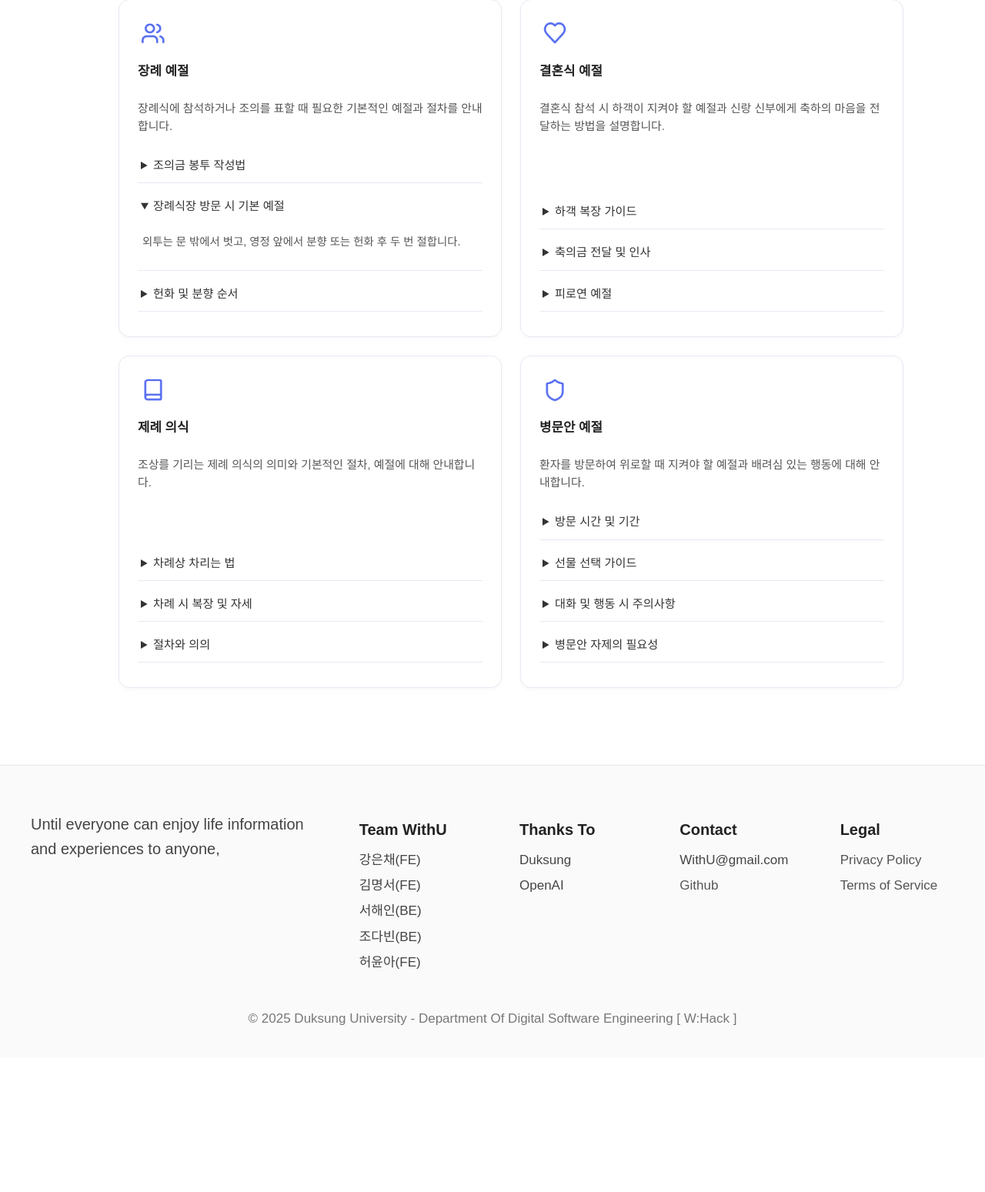
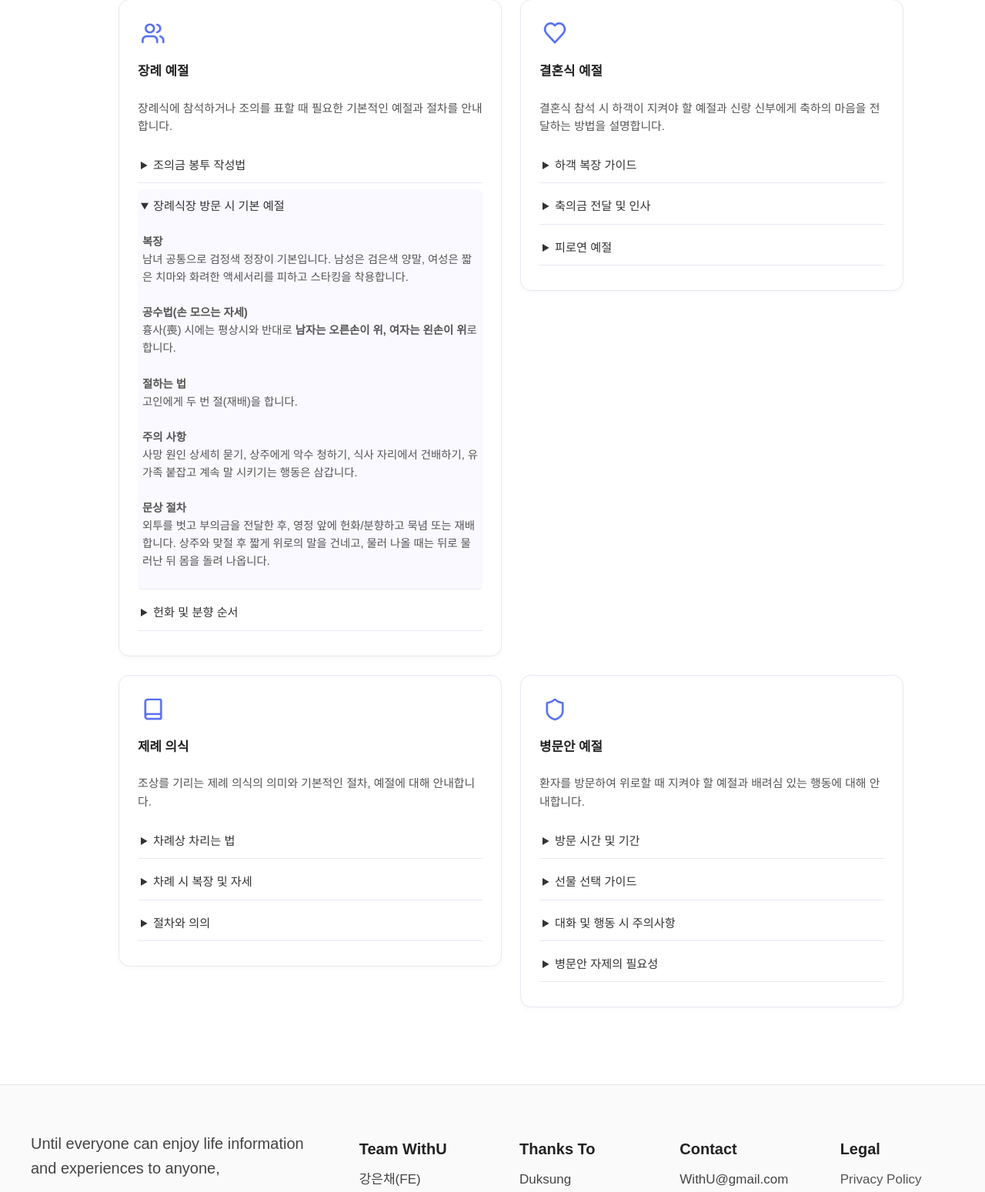
Before and after one commit to gjdbsdk/With_U, a Django app: page /society/ in a window 1280 px wide, after a click on "장례식장 방문 시 기본 예절". Shown: the part 523-2072 px from the top of the page at 77% size. Run offline with Django 5.2, Linux system fonts and the light colour scheme.

Commit message:
feat: 사회 페이지 세부내용 추가

```diff
--- a/frontend/static/css/society.css
+++ b/frontend/static/css/society.css
@@ -62,6 +62,7 @@ a {
   grid-template-columns: repeat(2, 1fr);
   gap: 24px;
   justify-content: center;
+  align-items: start;
 }
 
 
@@ -159,3 +160,8 @@ a {
     height: 38px;
   }
 }
+
+.card-faq details[open] {
+    background-color: #f9f9ff;
+    border-radius: 6px;
+}
--- a/frontend/templates/society.html
+++ b/frontend/templates/society.html
@@ -42,7 +42,7 @@
                         {% for topic in group.topics %}
                         <details>
                             <summary>{{ topic.title }}</summary>
-                            <p>{{ topic.content|linebreaksbr }}</p>
+                            <p>{{ topic.content|safe }}</p>
                         </details>
                         {% endfor %}
                     </div>
--- a/frontend/views.py
+++ b/frontend/views.py
@@ -28,29 +28,62 @@ class SocietyView(TemplateView):
                 'description': '장례식에 참석하거나 조의를 표할 때 필요한 기본적인 예절과 절차를 안내합니다.',
                 'icon_path': 'img/funeral.png',  # static/img/funeral.png
                 'topics': [
-                    {
+                  {
                         'title': '조의금 봉투 작성법',
-                        'content': '''조의금 봉투 앞면에는 고인을 애도하는 한자를 세로로 작성합니다. 아래 여섯 가지 한자를 많이 사용합니다.\n
-• 근조(謹弔) : 죽음에 대해 삼가 슬퍼하는 마음
-• 애도(哀悼) : 사람의 죽음에 대해 슬퍼함
-• 추모(追慕) : 죽은 사람을 그리며 생각함
-• 추도(追悼) : 죽은 사람에 대해 슬퍼함
-• 부의(賻儀) : 상가에 부조로 보내는 돈
-• 위령(慰靈) : 죽은 사람의 영혼을 위로함\n
+                        'content': '''조의금 봉투 앞면에는 고인을 애도하는 한자를 세로로 작성합니다. 아래 여섯 가지 한자를 많이 사용합니다.<br><br>
+• 근조(謹弔) : 죽음에 대해 삼가 슬퍼하는 마음<br>
+• 애도(哀悼) : 사람의 죽음에 대해 슬퍼함<br>
+• 추모(追慕) : 죽은 사람을 그리며 생각함<br>
+• 추도(追悼) : 죽은 사람에 대해 슬퍼함<br>
+• 부의(賻儀) : 상가에 부조로 보내는 돈<br>
+• 위령(慰靈) : 죽은 사람의 영혼을 위로함<br><br>
 뒷면 좌측 하단에 본인의 이름과 소속을 표시합니다. 만약 단체나 소속에서 부의금을 보낸다면, 뒷면에 단체나 회사명만 적어도 무방합니다.'''
                     },
-                    {'title': '장례식장 방문 시 기본 예절', 'content': '외투는 문 밖에서 벗고, 영정 앞에서 분향 또는 헌화 후 두 번 절합니다.'},
-                    {'title': '헌화 및 분향 순서', 'content': '헌화는 꽃송이가 영정을 향하게 두고, 분향은 향을 1~3개 집어 촛불에 불을 붙인 후 흔들어 끕니다.'},
+                    {
+                        'title': '장례식장 방문 시 기본 예절',
+                        'content': '''<b>복장</b><br>
+남녀 공통으로 검정색 정장이 기본입니다. 남성은 검은색 양말, 여성은 짧은 치마와 화려한 액세서리를 피하고 스타킹을 착용합니다.<br><br>
+<b>공수법(손 모으는 자세)</b><br>
+흉사(喪) 시에는 평상시와 반대로 <b>남자는 오른손이 위, 여자는 왼손이 위</b>로 합니다.<br><br>
+<b>절하는 법</b><br>
+고인에게 두 번 절(재배)을 합니다.<br><br>
+<b>주의 사항</b><br>
+사망 원인 상세히 묻기, 상주에게 악수 청하기, 식사 자리에서 건배하기, 유가족 붙잡고 계속 말 시키기는 행동은 삼갑니다.<br><br>
+<b>문상 절차</b><br>
+외투를 벗고 부의금을 전달한 후, 영정 앞에 헌화/분향하고 묵념 또는 재배합니다. 상주와 맞절 후 짧게 위로의 말을 건네고, 물러 나올 때는 뒤로 물러난 뒤 몸을 돌려 나옵니다.'''
+                    },
+                    {
+                        'title': '헌화 및 분향 순서',
+                        'content': '''<b>헌화</b><br>
+오른손으로 꽃줄기 하단을 잡고 왼손 바닥으로 오른손을 받쳐 들어, 두 손으로 <b>꽃 봉우리가 영정 쪽으로 향하게</b> 제단 위에 헌화한 뒤 잠깐 묵념합니다.<br><br>
+<b>분향</b><br>
+막대향 1~2개를 집어 촛불에 불을 붙인 후, <b>가볍게 흔들어</b> 불을 끕니다 (절대로 입으로 불면 안 됩니다). 두 손으로 향로에 꽂습니다.'''
+                    },
                 ]
             },
             {
-                'title': '결혼식 예절',
-                'description': '결혼식 참석 시 하객이 지켜야 할 예절과 신랑 신부에게 축하의 마음을 전달하는 방법을 설명합니다.',
+                    'title': '결혼식 예절',
+                    'description': '결혼식 참석 시 하객이 지켜야 할 예절과 신랑 신부에게 축하의 마음을 전달하는 방법을 설명합니다.',
                 'icon_path': 'img/wedding.png', # static/img/wedding.png
                 'topics': [
-                    {'title': '하객 복장 가이드', 'content': '신부의 드레스 색인 흰색은 피하고, 단정하고 깔끔한 복장을 선택합니다. 너무 어두운 색도 피하는 것이 좋습니다.'},
-                    {'title': '축의금 전달 및 인사', 'content': '축의금은 미리 준비하여 접수대에 이름을 밝히고 전달합니다. 방명록도 잊지 말고 작성합니다.'},
-                    {'title': '피로연 예절', 'content': '피로연은 신랑 신부가 하객에게 감사를 표하는 자리입니다. 가벼운 인사와 함께 축하의 말을 전합니다.'},
+                    {
+                        'title': '하객 복장 가이드',
+                        'content': '''<b>남자</b><br>
+블랙, 네이비, 그레이 톤의 기본 정장 또는 세미 정장이 좋으며, 올 화이트 정장, 반바지, 슬리퍼 등은 피합니다.<br><br>
+<b>여자</b><br>무릎 길이 이상의 스커트, 단정한 투피스 등이 좋으며, <b>신부의 색상인 흰색 계열 원피스</b>와 지나치게 화려하거나 노출이 심한 복장은 피합니다. 파스텔톤, 네이비, 베이지 등 차분한 색상을 추천합니다.'''
+                    },
+                    {
+                        'title': '축의금 전달 및 인사',
+                        'content': '''<b>축의금 봉투</b><br>
+앞면에 '축 결혼' 또는 신랑측은 '축 결혼', 신부측은 '축 화혼'을 적고, 뒷면 왼쪽 아래에는 <b>이름과 소속</b>을 차례로 적습니다.<br><br>
+<b>축의금 전달</b><br>축의대에 내는 것이 일반적이며, 금액은 <b>홀수</b>로, 가급적 신권으로 준비하는 것이 예의입니다. 방명록 작성을 잊지 마세요.'''
+                    },
+                    {
+                        'title': '피로연 예절',
+                        'content': '''<b>참석 여부 회신</b><br>초대장을 받은 즉시 또는 기한 내에 회신합니다.<br><br>
+<b>복장</b><br>신랑신부보다 튀는 복장은 삼가고 단정하게 입습니다.<br><br>
+<b>행동</b><br>신랑신부에게 진심 어린 축하 인사를 건네며, 음식을 남기지 않게 적당량 담습니다. 식사 중에는 적절한 대화 볼륨을 유지하고, 다른 하객 사진 촬영에 방해되지 않도록 자리를 독점하지 않습니다.'''
+                    },
                 ]
             },
             {
@@ -58,9 +91,27 @@ class SocietyView(TemplateView):
                 'description': '조상를 기리는 제례 의식의 의미와 기본적인 절차, 예절에 대해 안내합니다.',
                 'icon_path': 'img/ancestral.png', # static/img/ancestral.png
                 'topics': [
-                    {'title': '차례상 차리는 법', 'content': '홍동백서, 조율이시 등 기본적인 원칙이 있으나, 가정의 전통과 형편에 맞게 정성껏 차리는 것이 중요합니다.'},
-                    {'title': '차례 시 복장 및 자세', 'content': '단정한 복장을 착용하고 경건한 마음가짐으로 임합니다.'},
-                    {'title': '절차와 의의', 'content': '제례는 조상을 기리고 가족 간의 유대를 다지는 중요한 전통 의식입니다.'},
+                    {
+                        'title': '차례상 차리는 법',
+                        'content': '''차례상은 보통 5열로 차립니다. <b>신위(지방)가 있는 쪽이 북쪽</b>입니다.<br><br>
+<b>기본 원칙</b>:<br>
+• <b>1열 (식사류)</b><br>반서갱동 (밥/술잔은 서쪽, 국/떡국은 동쪽), 시접거중 (수저 그릇은 가운데)<br>
+• <b>2열 (주요리)</b><br>어동육서 (생선은 동쪽, 고기는 서쪽), 동두서미 (생선 머리는 동쪽, 꼬리는 서쪽)<br>
+• <b>3열 (탕류)</b><br>고기탕은 서쪽, 어탕은 동쪽에 배치<br>
+• <b>4열 (밑반찬류)</b><br>좌포우혜 (포는 서쪽, 식혜는 동쪽)<br>
+• <b>5열 (과일)</b><br>조율이시 (서쪽부터 대추, 밤, 배, 감 순서), 홍동백서 (붉은 과일은 동쪽, 흰 과일은 서쪽)<br><br>
+<b>주의할 점</b><br>'치'가 들어간 생선, 복숭아 등 털 있는 과일, 강한 향신료(고춧가루, 마늘) 사용을 금합니다. 음식 개수는 <b>홀수</b>로 맞추고 붉은 팥고물 대신 흰 고물 떡을 씁니다.'''
+                    },
+                    {
+                        'title': '차례 시 복장 및 자세',
+                        'content': '''<b>복장</b><br>단정한 한복이 기본이며, 없다면 단정하고 깨끗한 일반 의복으로 대체합니다. 무채색이나 차분한 계열이 좋습니다.<br><br>
+<b>자세</b><br>조상이 편안히 흠향하실 수 있도록 경건하고 엄숙한 자세를 유지하며, 장난이나 잡담을 삼가고 공수법에 맞게 절합니다.'''
+                    },
+                    {
+                        'title': '절차와 의의',
+                        'content': '''<b>주요 절차(간소화)</b><br>강신(降神, 조상 혼령 모시기) → 참신(參神, 인사) → 헌주(獻酒, 술 올리기) → 삽시정저(插匙正箸, 수저 꽂아 식사 권하기) → 철상(撤床) → 음복(飮福, 복 받기).<br><br>
+<b>의의</b><br>조상의 은혜에 감사하고 추모하며, 가족과 친척 간의 화목을 다지는 중요한 전통 의례입니다.'''
+                    },
                 ]
             },
             {
@@ -68,10 +119,25 @@ class SocietyView(TemplateView):
                 'description': '환자를 방문하여 위로할 때 지켜야 할 예절과 배려심 있는 행동에 대해 안내합니다.',
                 'icon_path': 'img/visit.png', # static/img/visit.png
                 'topics': [
-                    {'title': '방문 시간 및 기간', 'content': '병원의 면회 시간을 꼭 확인하고, 환자의 휴식에 방해가 되지 않도록 30분 내외로 짧게 방문합니다.'},
-                    {'title': '선물 선택 가이드', 'content': '꽃이나 향이 강한 음식보다는 환자가 회복기에 먹을 수 있는 주스나 과일 등이 좋습니다.'},
-                    {'title': '대화 및 행동 시 주의사항', 'content': '환자의 기분을 살피며 긍정적인 대화를 나누고, 큰 소리로 떠들거나 너무 많은 질문을 하지 않습니다.'},
-                    {'title': '병문안 자제의 필요성', 'content': '환자의 상태가 좋지 않거나 감염의 우려가 있을 때는 방문을 자제하고 메시지 등으로 위로를 전하는 것이 좋습니다.'},
+                    {
+                        'title': '방문 시간 및 기간',
+                        'content': '''<b>방문 시간</b><br>병원의 면회 시간과 환자의 식사, 검사, 회진 시간을 피하여 준수합니다.<br><br>
+<b>방문 기간</b><br>환자가 입원한 직후나 수술 전후 1~2일은 피하고, 환자가 안정을 찾은 후 30분 내외로 짧게 방문합니다.'''
+                    },
+                    {
+                        'title': '선물 선택 가이드',
+                        'content': '''<b>피해야 할 선물</b><br>꽃(알레르기/향), 환자가 먹지 못하는 음식, 소리가 큰 물건.<br><br>
+<b>추천 선물</b><br>휴대가 간편한 과일, 즙이 많은 음료, 책이나 신문, 간단한 위생/편의용품 등 환자의 필요에 맞는 물품.'''
+                    },
+                    {
+                        'title': '대화 및 행동 시 주의사항',
+                        'content': '''<b>대화</b><br>긍정적인 말과 격려를 해주고, 환자의 병세에 대해 상세히 묻거나 지나친 걱정, 충고는 삼갑니다. 다른 환자에게 방해되지 않도록 작은 목소리로 대화합니다.<br><br>
+<b>행동</b><br>침대나 환자의 물건에 함부로 손대지 않고, 방문 전후로 손 소독을 철저히 합니다.'''
+                    },
+                    {
+                        'title': '병문안 자제의 필요성',
+                        'content': '''환자에게 휴식은 매우 중요합니다. 잦은 방문은 환자의 피로도를 높일 수 있으며, 본인에게 감기나 전염병 증세가 있거나 감염 우려가 있을 경우 환자와 방문객 모두를 위해 방문을 자제하고 메시지 등으로 위로를 전하는 것이 좋습니다.'''
+                    },
                 ]
             }
         ]
```
